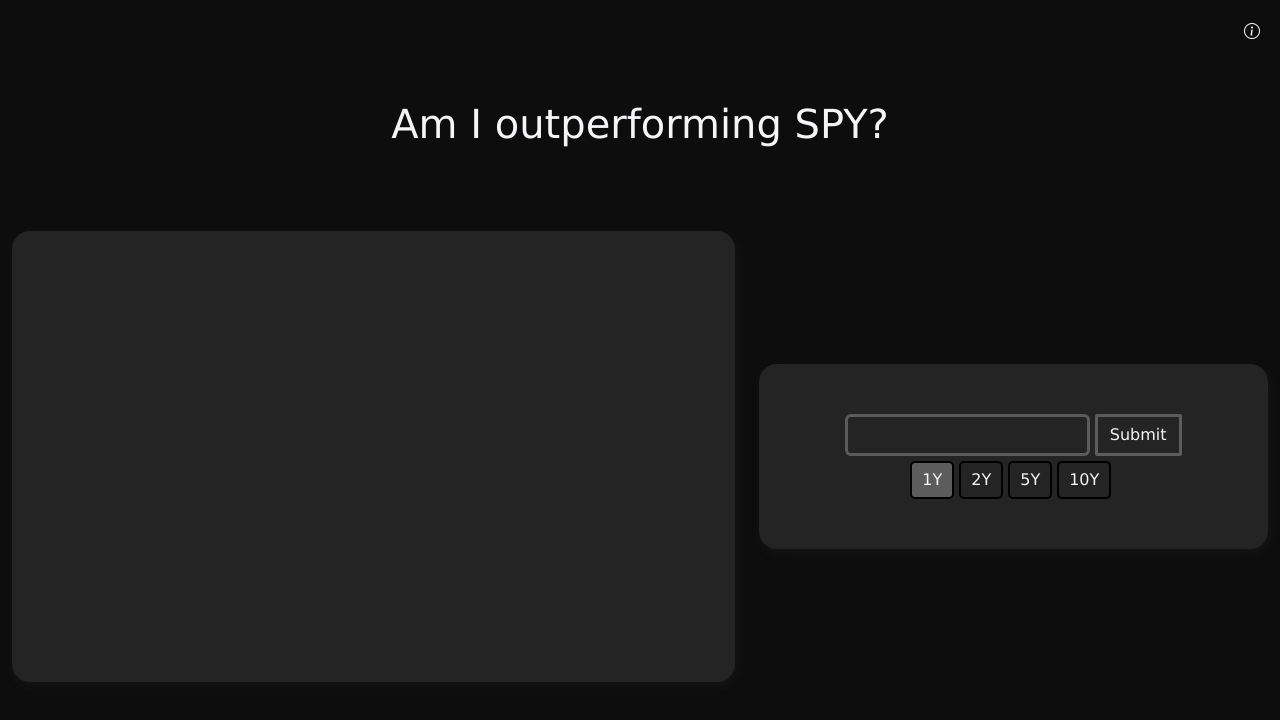
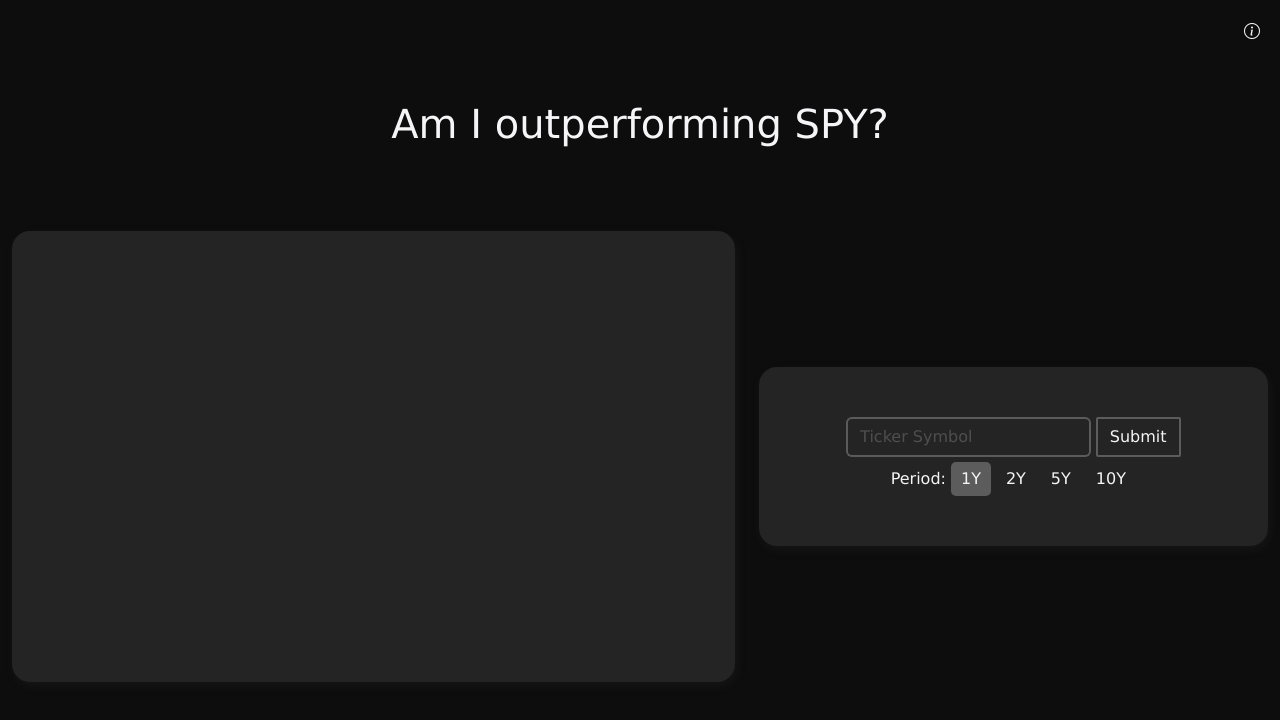
Before and after one commit to SpencerHandfield/amioutperformingspy, a React (Create React App) app: page / in a window 1280 px wide. Shown: the top 720 px of the page. Built offline with nearby package versions, Linux system fonts and the light colour scheme; no server answers.

Commit message:
icon and css

```diff
--- a/src/App.css
+++ b/src/App.css
@@ -33,28 +33,31 @@
   flex-direction: row;
   justify-content: center;
 }
-input {
-  display: block; /* 1. oh noes, my inputs are styled as block... */
-}
 
-.form-field{
-  border: 3px solid #7e7e7e9f;
+.form-control{
+  border: 2px solid #7e7e7e9f;
   background-color: #242424;
   color: #f5f5f7;
   margin-right: 5px;
   width: 50%;
 }
 
-.form-field:focus{
-  border: 3px solid #f5f5f7;
+.form-control:focus{
+  border: 2px solid #f5f5f7;
   background-color: #242424;
   color: #f5f5f7;
   margin-right: 5px;
   outline: none;
   box-shadow: none;
 }
+
+.form-control::placeholder{
+  color:#f5f5f7;
+  opacity: 20%;
+}
+
 .form-button{
-  border: 3px solid #7e7e7e9f;
+  border: 2px solid #7e7e7e9f;
   background-color: #242424;
   color: #f5f5f7;
   padding: 6px 12px;
@@ -63,6 +66,7 @@
 .form-button:active{
   background-color: #7e7e7e9f;
 }
+
 .wrapper {
   background: #242424;
   border-radius: 18px;
@@ -82,11 +86,15 @@
 .radio {
   display: none;
 }
-
+.label-period {
+  padding: 5px;
+  color:#f5f5f7;
+  padding: none;
+}
 .label {
   padding: 5px 10px;
   cursor: pointer;
-  border: 2px solid black;
+  /* border: 2px solid black; */
   border-radius: 5px;
   margin-right: 5px;
   margin-top: 5px;
--- a/src/components/Chart.js
+++ b/src/components/Chart.js
@@ -153,9 +153,10 @@
                 <div>
                     <form onSubmit={handleSubmit}>
                       <div class="form-div">
-                        <input type="text" class="form-control form-field" onChange={updateTicker}></input>
+                        <input type="text" class="form-control" placeholder="Ticker Symbol" onChange={updateTicker}></input>
                         <input type="submit" class="form-button" name="btn" value="Submit"></input>
                       </div>
+                      <label for="period" class="label-period">Period:</label>
                       <input type="radio" id="year1"name="btn" class="radio" value="1" onChange={updateYear} defaultChecked></input>
                       <label for="year1" class="label label-1">1Y</label>
                       <input type="radio" id="year2" name="btn" class="radio" value="2" onChange={updateYear}></input>
```
Also changed, not shown: public/index.html (+5 -2 lines).
